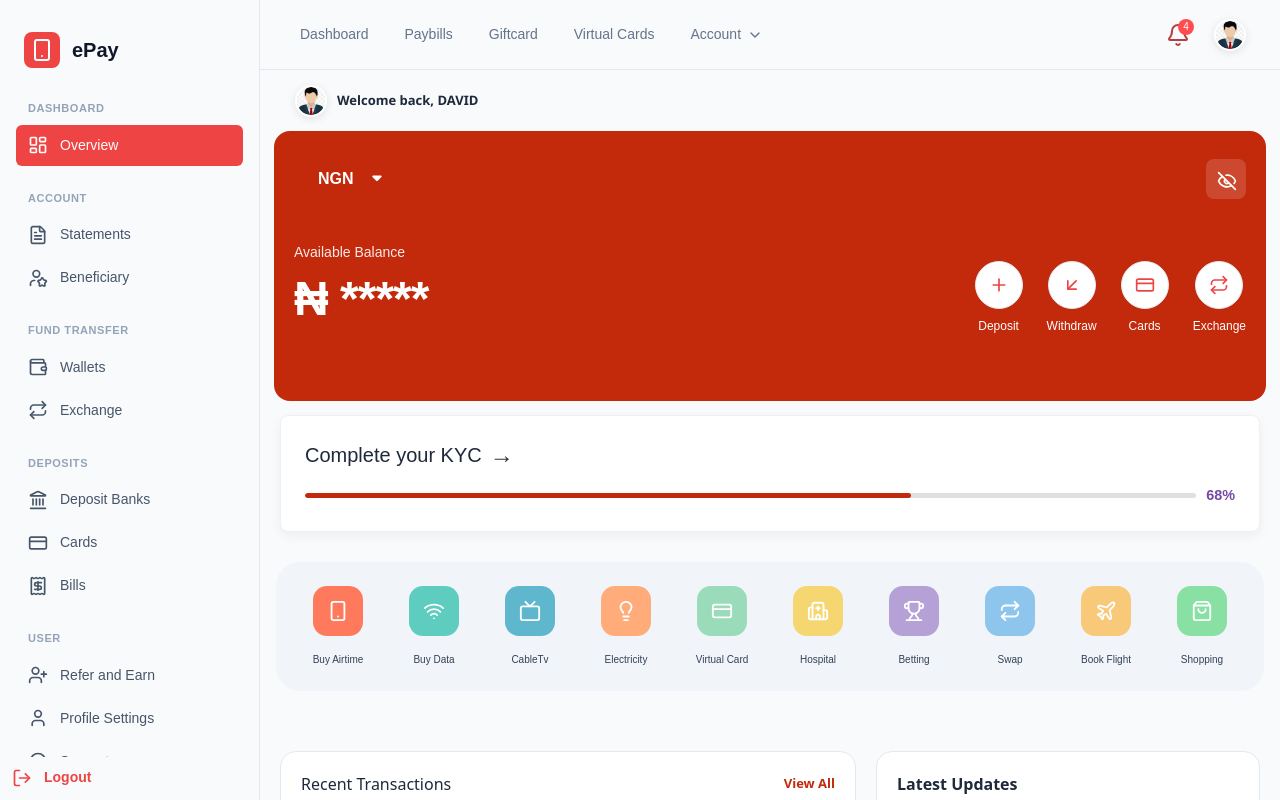
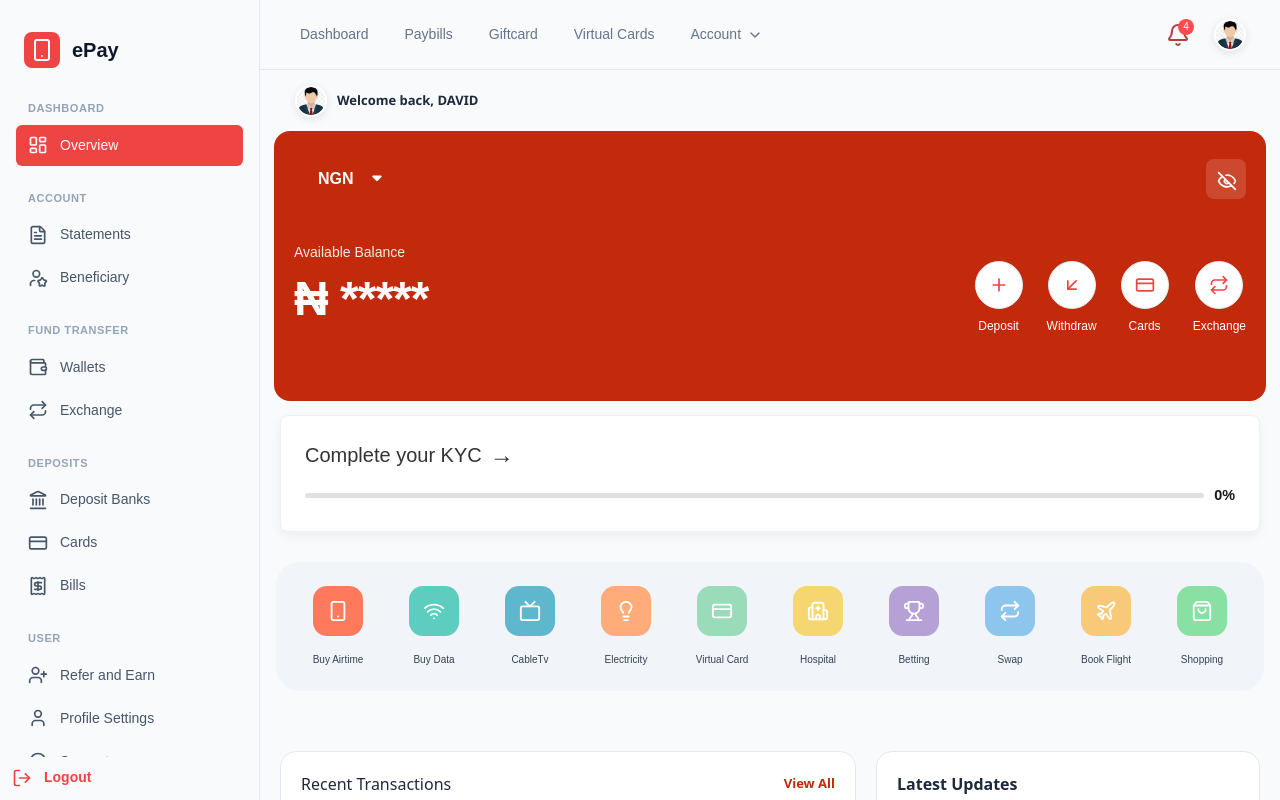
Before and after one commit to davidakpele/remo, a Next.js app: page /dashboard in a window 1280 px wide. Built offline with nearby package versions, Linux system fonts and the light colour scheme.

Commit message:
commiting to features

```diff
--- a/app/dashboard/page.tsx
+++ b/app/dashboard/page.tsx
@@ -24,6 +24,7 @@ import LoadingScreen from '@/components/loader/Loadingscreen';
 import { getFiat, getToken, getUserId, setActiveWallet, setFiat, setWalletContainer, walletService, historyService } from '../api';
 import { eventEmitter } from '../utils/eventEmitter';
 import { get } from 'http';
+import KycCheckProgress from '@/components/Kyc/page';
 
 const Dashboard = () => {
   const [loading, setLoading] = useState(false);
@@ -308,18 +309,7 @@ const Dashboard = () => {
             </div>
           </section>
 
-          <div className="kyc-progress-container">
-            <Link href={"/user"} className="kyc-progress-header-link">
-              <h2 className={`kyc-progress-header ${theme === "dark" ? "light" : "color-dark"}`}>Complete your KYC</h2>
-              <span className="kyc-progress-arrow">→</span>
-            </Link>
-            <div className="kyc-progress-bar-wrapper">
-              <div className="kyc-progress-bar">
-                <div className="kyc-progress-fill" style={{ width: `68%` }}></div>
-              </div>
-              <span className="kyc-progress-percentage">68%</span>
-            </div>
-          </div>
+          <KycCheckProgress />
 
           <section className={`feature-grid ${theme === "dark" ? "color-light" : "color-dark"}`}>
             {quickActions.map((action, idx) => (
--- /dev/null
+++ b/components/Kyc/page.tsx
@@ -0,0 +1,55 @@
+import React, { useState, useEffect } from 'react';
+import Link from 'next/link';
+import { calculateProfileCompletion } from '@/app/api';
+
+interface KycCheckProgressProps {
+  progress?: number;
+  linkText?: string;
+  linkUrl?: string;
+  autoCalculate?: boolean;
+}
+
+const KycCheckProgress: React.FC<KycCheckProgressProps> = ({
+  progress,
+  linkText = "Complete your KYC",
+  linkUrl = "#",
+  autoCalculate = true
+}) => {
+  const [calculatedProgress, setCalculatedProgress] = useState<number>(0);
+
+  useEffect(() => {
+    if (autoCalculate) {
+      const percentage = calculateProfileCompletion();
+      setCalculatedProgress(percentage);
+    }
+  }, [autoCalculate]);
+
+  // Use provided progress or calculated progress
+  const displayProgress = autoCalculate ? calculatedProgress : (progress || 0);
+  const clampedProgress = Math.max(0, Math.min(100, displayProgress));
+
+  return (
+    <div className="kyc-progress-container">
+      <Link href={linkUrl} className="kyc-progress-header-link">
+        <h2 className="kyc-progress-header">{linkText}</h2>
+        <span className="kyc-progress-arrow">→</span>
+      </Link>
+      <div className="kyc-progress-bar-wrapper">
+        <div className="kyc-progress-bar">
+          <div
+            className="kyc-progress-fill"
+            style={{ width: `${clampedProgress}%` }}
+          ></div>
+        </div>
+        <span
+          className="kyc-progress-percentage"
+          style={{ color: clampedProgress === 100 ? '#4CAF50' : 'inherit' }}
+        >
+          {clampedProgress}%
+        </span>
+      </div>
+    </div>
+  );
+};
+
+export default KycCheckProgress;
```
